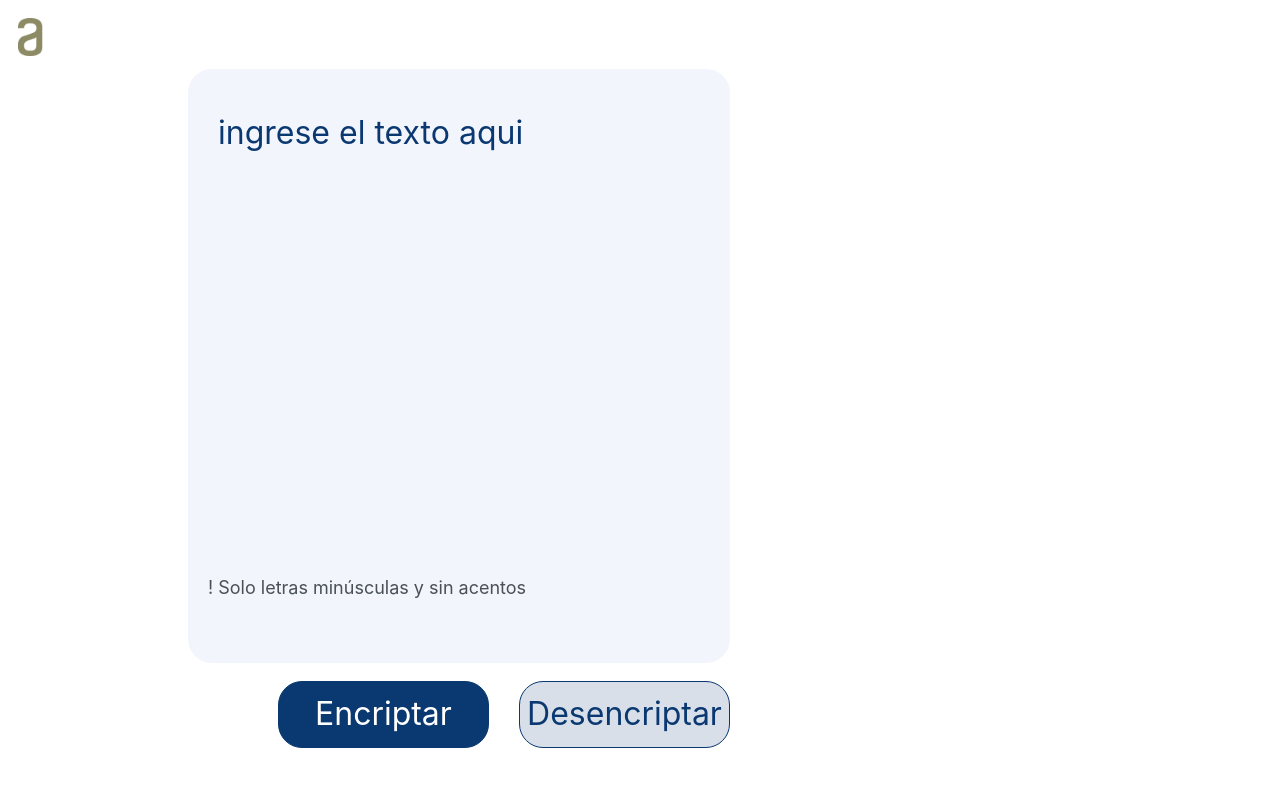
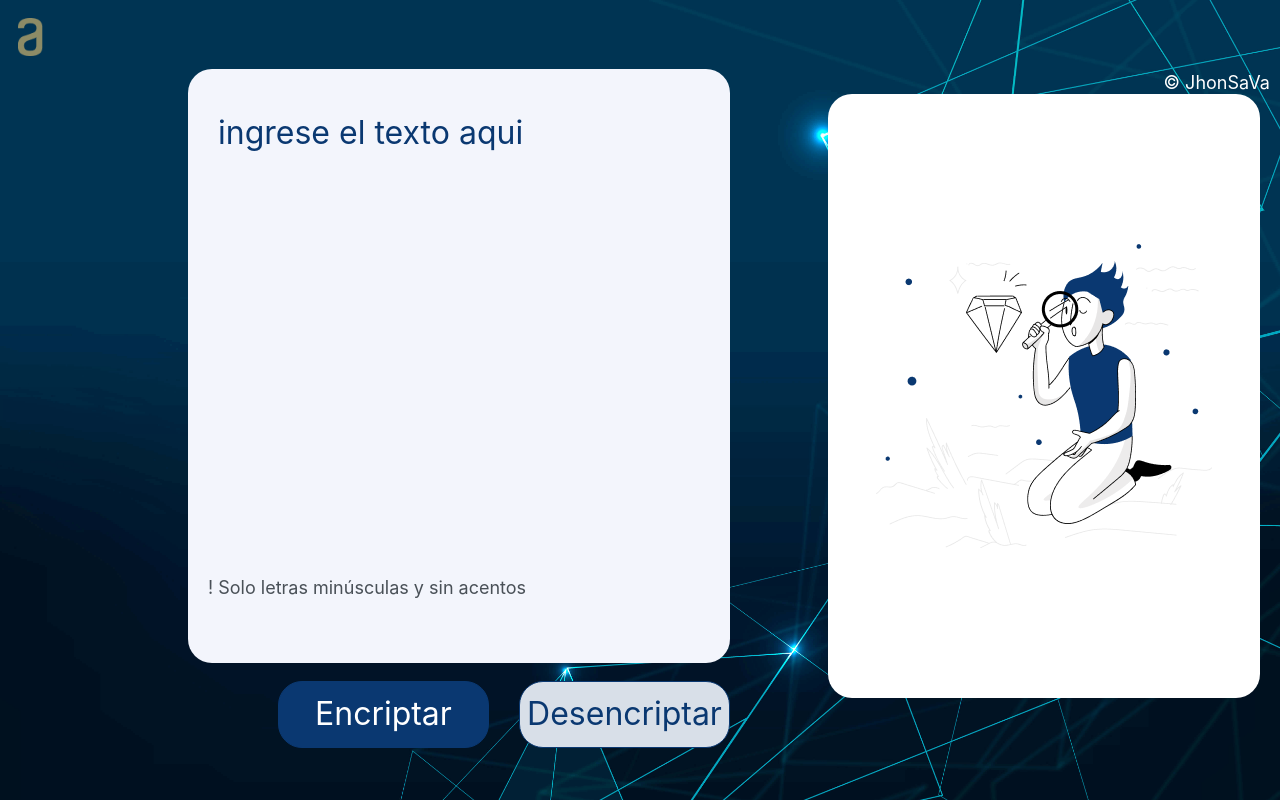
Before and after one commit to Jhon-SaVa/encriptador_one, a plain HTML site: page index.html in a window 1280 px wide. Drawn offline with Linux system fonts and the light colour scheme; the site is published under a folder, as on GitHub Pages, so addresses that start at the root find nothing.

Commit message:
estilos fondo

```diff
--- a/style.css
+++ b/style.css
@@ -7,7 +7,7 @@
     overflow-y: hidden;
 }
 body{
-    background-image: url("/img/fondo.png");
+    background-image: url("img/fondo.png");
     background-repeat: no-repeat;
     background-size: cover;
 }
@@ -56,7 +56,7 @@ main{
 }
 .mensaje{
     background: white;
-    background-image: url("/img/Muneco.png");
+    background-image: url("img/Muneco.png");
     background-repeat: no-repeat;
     background-position: center;
     border: none;
```
